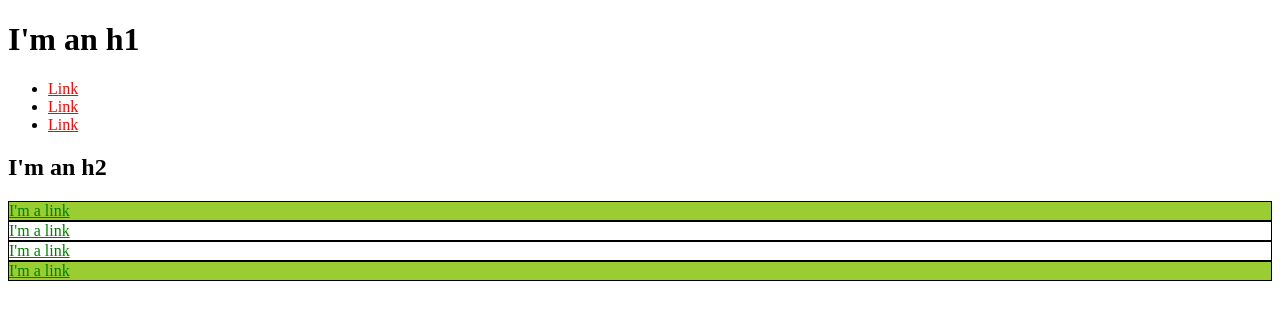
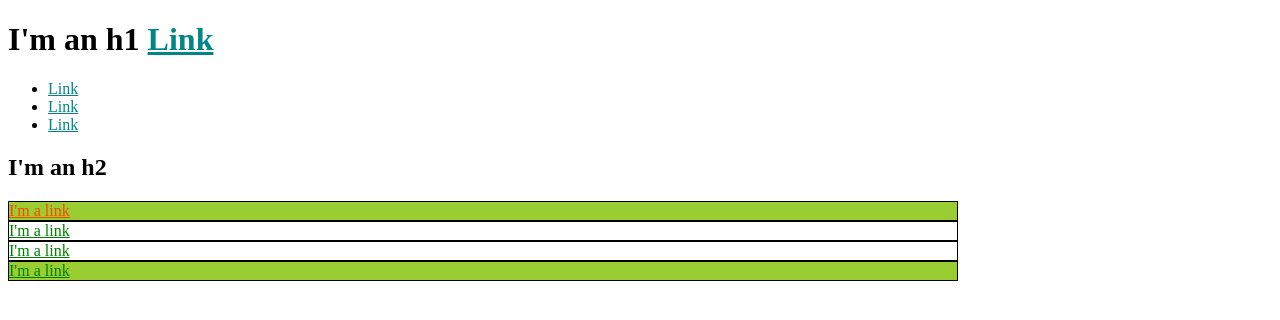
Before and after one commit to darkhaiku/css-livelessons, a plain HTML site: page index.html in a window 1280 px wide. Drawn offline with Linux system fonts and the light colour scheme.

Commit message:
priority

```diff
--- a/index.html
+++ b/index.html
@@ -15,6 +15,7 @@
 
       .bio-box {
         border: 1px solid black;
+        width: 75%;
       }
 
       #exec-bio {
@@ -29,10 +30,18 @@
         background-color: yellowgreen;
       }
 
+      a {
+        color: rgb(0, 134, 134);
+      }
+
+      body div#exec-bio.bio-box a {
+        color: orangered;
+      }
+
     </style>
   </head>
   <body>
-    <h1>I'm an h1</h1>
+    <h1>I'm an h1 <a href="https://example.com/">Link</a></h1>
     <ul>
       <li>
         <a href="https://example.com/">Link</a>
```
